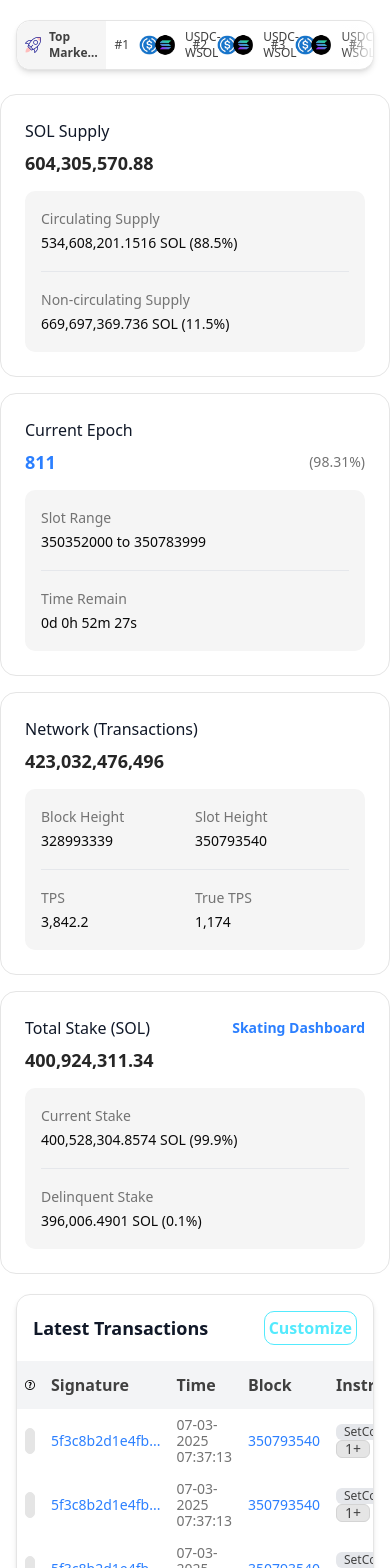
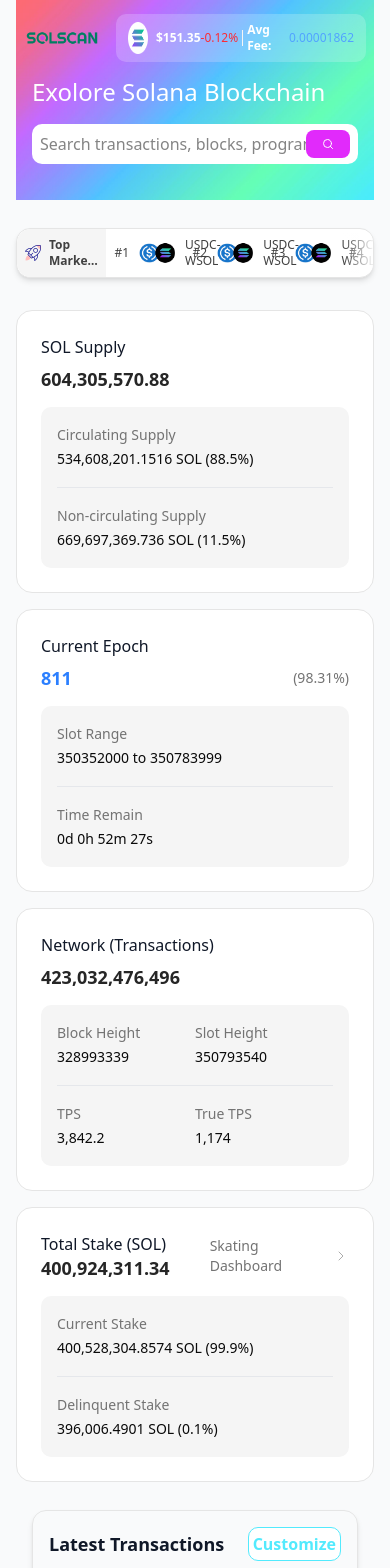
Before and after one commit to BanhNg2005/solscan-v1, a Next.js app: page / in a window 390 px wide. Shown: the top 1568 px of the page. Built offline with nearby package versions, Linux system fonts and the light colour scheme; grey boxes are pictures that could not be loaded.

Commit message:
fixed total stake card, added container to fix everything in one big block, and added Header inside the body

```diff
--- a/src/components/Body.tsx
+++ b/src/components/Body.tsx
@@ -4,14 +4,17 @@
 import Image from "next/image";
 import { useTheme } from "next-themes";
 import { useState } from "react";
+import Header from "./Header";
 import DeFiCharts from "./DeFiCharts";
 import TPSCharts from "./TPSCharts";
 
 export default function Body() {
     return (
-        <div className="w-full flex-1 min-h ">
-            <div className="mx-auto max-w-full px-4 md:px-6 2xl:px-0 2xl:max-w-full md:flex items-center justify-between">
-                <div className="flex flex-col items-stretch justify-start gap-2 md:gap-4">
+        <div className="w-full flex-1 min-h min-h-screen bg-gray-50 flex-col">
+
+            <div className="mx-auto max-w-full px-4 md:px-6 2xl:px-0 flex-col md:flex items-center justify-between">
+                <div className="flex flex-col items-stretch justify-start gap-2 md:gap-4 w-full max-w-7xl">
+                    < Header />
                     <div className="flex rounded-xl items-center justify-between bg-white border mt-5 align-middle border-border shadow-md overflow-hidden">
                         <div className="p-2 flex items-center gap-2 bg-neutral-100 rounded-l-xl">
                             <Image
@@ -129,8 +132,6 @@
                             </div>
                         </div>
                     </div>
-                </div>
-            </div>
                     <div className="grid grid-cols-1 md:grid-cols-2 lg:grid-cols-4 gap-4 mt-6">
                         <div className="bg-white rounded-2xl border p-6 hover:shadow-lg transition-shadow">
                             <div className="flex items-center gap-3 mb-2">
@@ -211,15 +212,33 @@
                         </div>
 
                         <div className="bg-white rounded-2xl border p-6 hover:shadow-lg transition-shadow">
-                    <div className="fkex gap-1 flex-row items-stretch justify-between flex-wrap w-full">
-                        <div className="flex items-center gap-3 mb-2">
-                            <h3 className=" text-gray-900">Total Stake (SOL)</h3>
-                        <Link href="/analysis/solana_staking" className="text-blue-500 font-roboto text-sm font-semibold leading-6 ml-auto">
-                        Skating Dashboard </Link>
+                            <div className="flex gap-10 flex-row items-stretch justify-between w-full">
+  {/* Left Side: Total Stake */}
+  <div>
+    <h3 className="text-gray-900">Total Stake (SOL)</h3>
+    <p className="text-neutral-800 font-roboto text-lg font-extrabold leading-6">
+      400,924,311.34
+    </p>
   </div>
-                        <p className="text-neutral-800 font-roboto text-lg font-extrabold leading-6">400,924,311.34</p>
 
+  {/* Right Side: Link */}
+  <a
+    href="/analysis/solana_staking"
+    className="flex items-center gap-1 text-blue-500 font-roboto text-sm font-semibold"
+  >
+    <span className="text-neutral-500 not-italic font-normal ">
+      Skating Dashboard
+    </span>
+    <Image
+      src="/right-arrow.svg"
+      alt="Arrow Right Icon"
+      width={16}
+      height={16}
+      className="w-4 h-4"
+    />
+  </a>
 </div>
+
                             <div className="rounded-lg border border-border bg-neutral-100 p-4 w-full border-none mt-4">
                                 <div className="flex flex-col gap-4 items-start justify-start">
                                     <div>
@@ -236,7 +255,6 @@
                             </div>
                         </div>
                     </div>
-
                     <div className="grid grid-cols-1 lg:grid-cols-2 gap-6 mt-5 px-4">
                         {/* Left side - Dashboards (1/2 width on large screens) */}
                         <div className="flex flex-col items-stretch justify-start gap-4">
@@ -1238,13 +1256,14 @@
                                 </div>
                             </div>
                         </div>
-
-                {/* Right side - DeFi Charts (1/2 width on large screens) */}
                         <div className="flex flex-col">
                             <DeFiCharts />
                         </div>
-                <div>
+                    </div>
+
+                    <div className="w-full mt-6 px-4">
                         <TPSCharts />
+                    </div>
                 </div>
             </div>
         </div>
```
Lines whose indentation alone changed are shown as unchanged.
